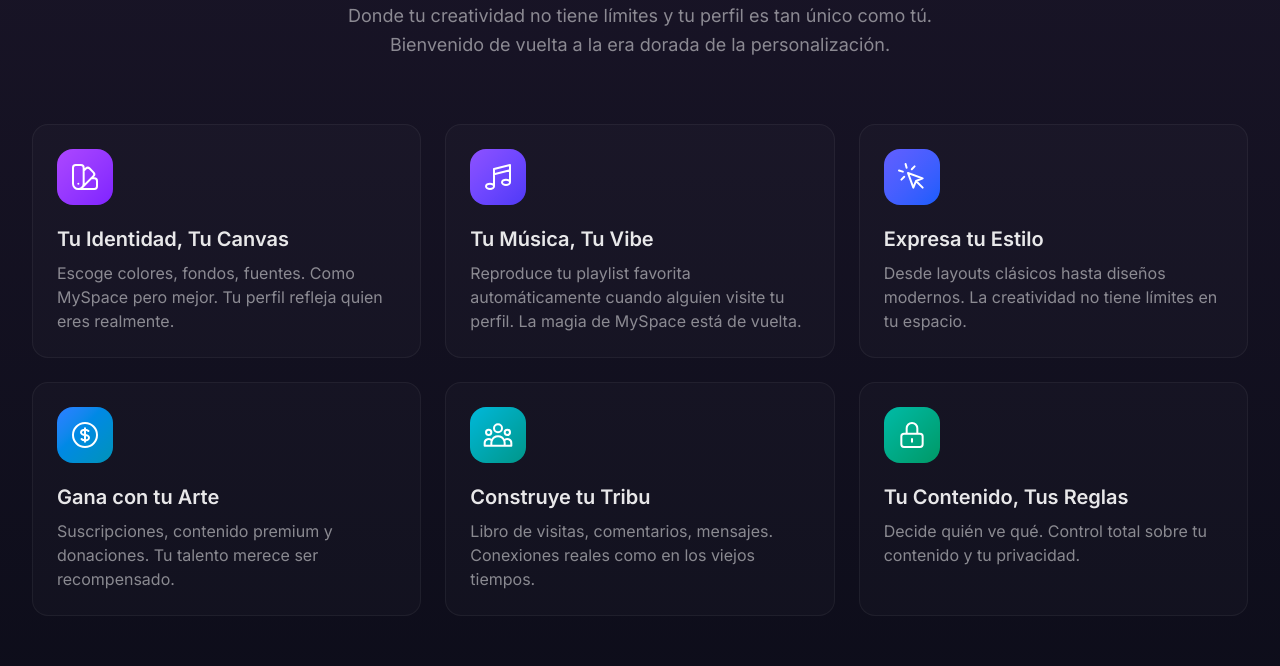
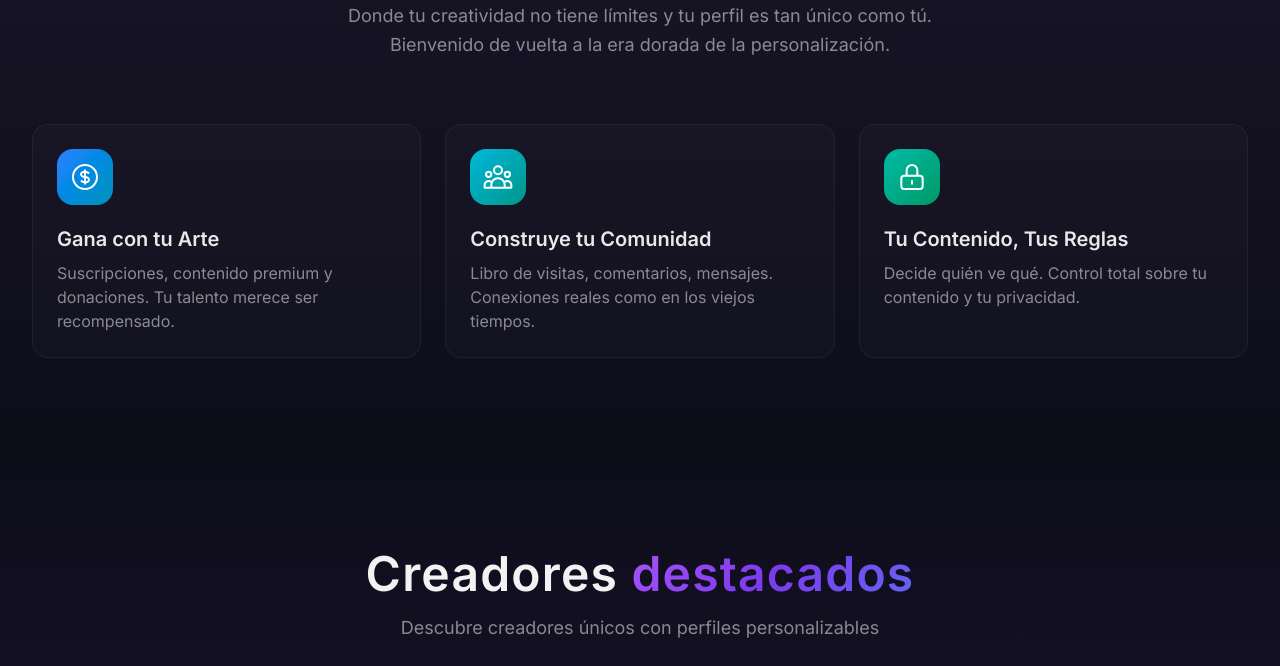
Before and after one commit to Nooxeel/apapacho, a Next.js app: page / in a window 1280 px wide. Shown: the part 1020-1686 px from the top of the page. Built offline with nearby package versions, Linux system fonts and the light colour scheme; no server answers.

Commit message:
feat: simplify features section - keep only 3 core features, change 'Tribu' to 'Comunidad'

```diff
--- a/src/components/landing/FeaturesSection.tsx
+++ b/src/components/landing/FeaturesSection.tsx
@@ -1,36 +1,6 @@
 import { Card, CardContent } from '@/components/ui'
 
 const features = [
-  {
-    icon: (
-      <svg className="w-8 h-8" fill="none" stroke="currentColor" viewBox="0 0 24 24">
-        <path strokeLinecap="round" strokeLinejoin="round" strokeWidth={1.5} d="M7 21a4 4 0 01-4-4V5a2 2 0 012-2h4a2 2 0 012 2v12a4 4 0 01-4 4zm0 0h12a2 2 0 002-2v-4a2 2 0 00-2-2h-2.343M11 7.343l1.657-1.657a2 2 0 012.828 0l2.829 2.829a2 2 0 010 2.828l-8.486 8.485M7 17h.01" />
-      </svg>
-    ),
-    title: 'Tu Identidad, Tu Canvas',
-    description: 'Escoge colores, fondos, fuentes. Como MySpace pero mejor. Tu perfil refleja quien eres realmente.',
-    gradient: 'from-purple-500 to-violet-600',
-  },
-  {
-    icon: (
-      <svg className="w-8 h-8" fill="none" stroke="currentColor" viewBox="0 0 24 24">
-        <path strokeLinecap="round" strokeLinejoin="round" strokeWidth={1.5} d="M9 19V6l12-3v13M9 19c0 1.105-1.343 2-3 2s-3-.895-3-2 1.343-2 3-2 3 .895 3 2zm12-3c0 1.105-1.343 2-3 2s-3-.895-3-2 1.343-2 3-2 3 .895 3 2zM9 10l12-3" />
-      </svg>
-    ),
-    title: 'Tu Música, Tu Vibe',
-    description: 'Reproduce tu playlist favorita automáticamente cuando alguien visite tu perfil. La magia de MySpace está de vuelta.',
-    gradient: 'from-violet-500 to-indigo-600',
-  },
-  {
-    icon: (
-      <svg className="w-8 h-8" fill="none" stroke="currentColor" viewBox="0 0 24 24">
-        <path strokeLinecap="round" strokeLinejoin="round" strokeWidth={1.5} d="M15 15l-2 5L9 9l11 4-5 2zm0 0l5 5M7.188 2.239l.777 2.897M5.136 7.965l-2.898-.777M13.95 4.05l-2.122 2.122m-5.657 5.656l-2.12 2.122" />
-      </svg>
-    ),
-    title: 'Expresa tu Estilo',
-    description: 'Desde layouts clásicos hasta diseños modernos. La creatividad no tiene límites en tu espacio.',
-    gradient: 'from-indigo-500 to-blue-600',
-  },
   {
     icon: (
       <svg className="w-8 h-8" fill="none" stroke="currentColor" viewBox="0 0 24 24">
@@ -47,7 +17,7 @@ const features = [
         <path strokeLinecap="round" strokeLinejoin="round" strokeWidth={1.5} d="M17 20h5v-2a3 3 0 00-5.356-1.857M17 20H7m10 0v-2c0-.656-.126-1.283-.356-1.857M7 20H2v-2a3 3 0 015.356-1.857M7 20v-2c0-.656.126-1.283.356-1.857m0 0a5.002 5.002 0 019.288 0M15 7a3 3 0 11-6 0 3 3 0 016 0zm6 3a2 2 0 11-4 0 2 2 0 014 0zM7 10a2 2 0 11-4 0 2 2 0 014 0z" />
       </svg>
     ),
-    title: 'Construye tu Tribu',
+    title: 'Construye tu Comunidad',
     description: 'Libro de visitas, comentarios, mensajes. Conexiones reales como en los viejos tiempos.',
     gradient: 'from-cyan-500 to-teal-600',
   },
```
